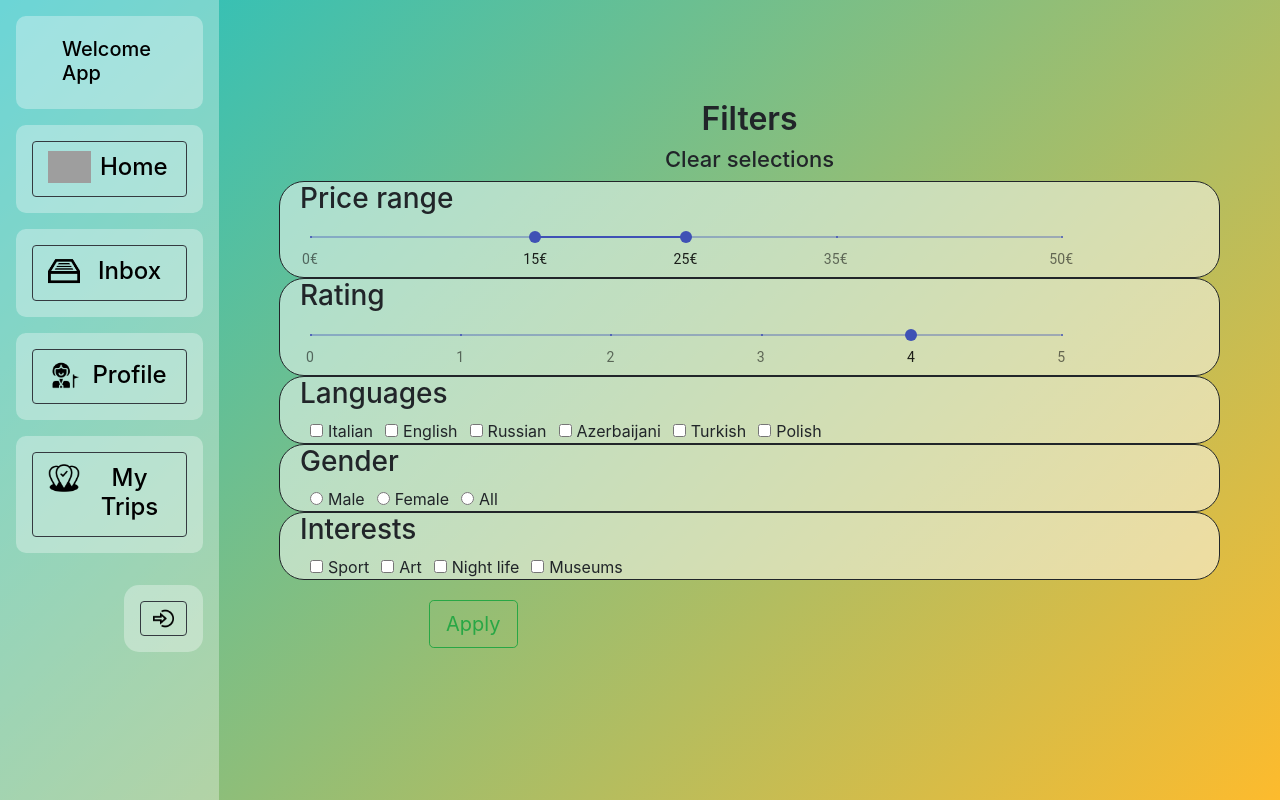
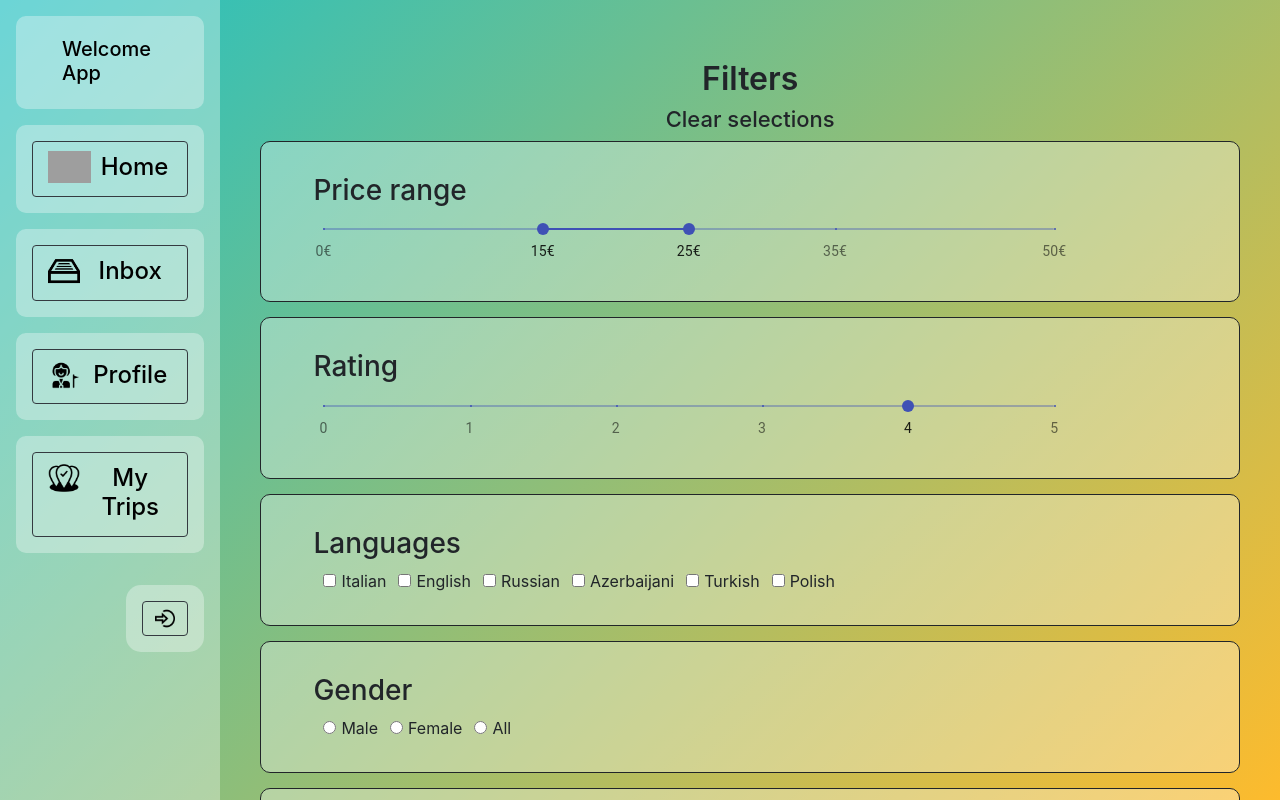
Before and after one commit to HeydarliAtabay/LocalGuides, a React (Create React App) app in the folder client/: page /filter in a window 1280 px wide. Shown: the top 800 px of the page. Built offline with nearby package versions, Linux system fonts and the light colour scheme; grey boxes are pictures that could not be loaded.

Commit message:
Modifications on Filter page; Create trip page was added

```diff
--- a/client/src/App.js
+++ b/client/src/App.js
@@ -10,6 +10,7 @@ import Chat from './Components/Chat';
 
 import GuideList from './Components/GuideList'
 import Filter from './Components/Filter'
+import CreateTrip from './Components/CreateTrip'
 
 import {Switch} from 'react-router';
 import {BrowserRouter, Redirect, Route} from 'react-router-dom'
@@ -85,6 +86,16 @@ class App extends Component {
 
             </Route>
 
+            <Route path="/create">
+              <div style={{
+                display: "flex"
+              }}>
+                <Sidebar setUser={this.setUser} user={this.state.user}/>
+                <CreateTrip/>
+              </div>
+
+            </Route>
+
             <Route path="/guide">
               <div style={{
                 display: "flex"
--- /dev/null
+++ b/client/src/Components/CSS/CreateTrip.css
@@ -0,0 +1,7 @@
+.requestcont {
+  padding: 5rem;
+  margin-bottom: 15px;
+  border: 1px solid;
+  border-radius: 10px 10px 10px 10px;
+  background: rgba(252, 252, 252, 0.336);
+}
--- a/client/src/Components/CSS/Filter.css
+++ b/client/src/Components/CSS/Filter.css
@@ -14,29 +14,54 @@
 }
 
 .pricecont {
-  background-color: rgba(255, 255, 255, 0.5);
+  /* background-color: rgba(255, 255, 255, 0.5);
   border-radius: 25px;
+  border: 1px solid; */
+  padding: 2rem;
+  margin-bottom: 15px;
   border: 1px solid;
+  border-radius: 10px 10px 10px 10px;
+  background: rgba(252, 252, 252, 0.336);
 }
 .ratingcont {
-  background-color: rgba(255, 255, 255, 0.5);
+  /* background-color: rgba(255, 255, 255, 0.5);
   border-radius: 25px;
+  border: 1px solid; */
+  padding: 2rem;
+  margin-bottom: 15px;
   border: 1px solid;
+  border-radius: 10px 10px 10px 10px;
+  background: rgba(252, 252, 252, 0.336);
 }
 .languagecont {
-  background-color: rgba(255, 255, 255, 0.5);
+  /* background-color: rgba(255, 255, 255, 0.5);
   border-radius: 25px;
+  border: 1px solid; */
+  padding: 2rem;
+  margin-bottom: 15px;
   border: 1px solid;
+  border-radius: 10px 10px 10px 10px;
+  background: rgba(252, 252, 252, 0.336);
 }
 .gendercont {
-  background-color: rgba(255, 255, 255, 0.5);
+  /* background-color: rgba(255, 255, 255, 0.5);
   border-radius: 25px;
+  border: 1px solid; */
+  padding: 2rem;
+  margin-bottom: 15px;
   border: 1px solid;
+  border-radius: 10px 10px 10px 10px;
+  background: rgba(252, 252, 252, 0.336);
 }
 .interestcont {
-  background-color: rgba(255, 255, 255, 0.5);
+  /* background-color: rgba(255, 255, 255, 0.5);
   border-radius: 25px;
+  border: 1px solid; */
+  padding: 2rem;
+  margin-bottom: 15px;
   border: 1px solid;
+  border-radius: 10px 10px 10px 10px;
+  background: rgba(252, 252, 252, 0.336);
 }
 .slider {
   width: 80%;
--- a/client/src/Components/CSS/Guidelist.css
+++ b/client/src/Components/CSS/Guidelist.css
@@ -1,6 +1,5 @@
 .guidelist {
-  margin-top: 20px;
-  padding: 60px;
+  padding: 40px;
   width: 100%;
   align-items: center;
 }
--- /dev/null
+++ b/client/src/Components/CreateTrip.js
@@ -0,0 +1,33 @@
+import React, { Component } from 'react'
+import PropTypes from 'prop-types'
+import GuideItem from './GuideItem'
+import "./CSS/CreateTrip.css"
+import { Button,FormCheck,Form } from 'react-bootstrap'
+import Slider from '@material-ui/core/Slider';
+
+
+export default class CreateTrip extends Component {
+    static propTypes = {
+        prop: PropTypes
+    }
+
+    render() {
+
+        return (
+            <div className="guidelist">
+            <h3 className="title">Create a trip</h3>
+            <div className="requestcont">
+
+            <h3 style={{marginLeft:20}}>Price range</h3>
+
+
+            </div>
+
+
+
+
+
+        </div>
+        )
+    }
+}
```
Also changed, not shown: 1 other file (tests, documents, lock files or other folders).
